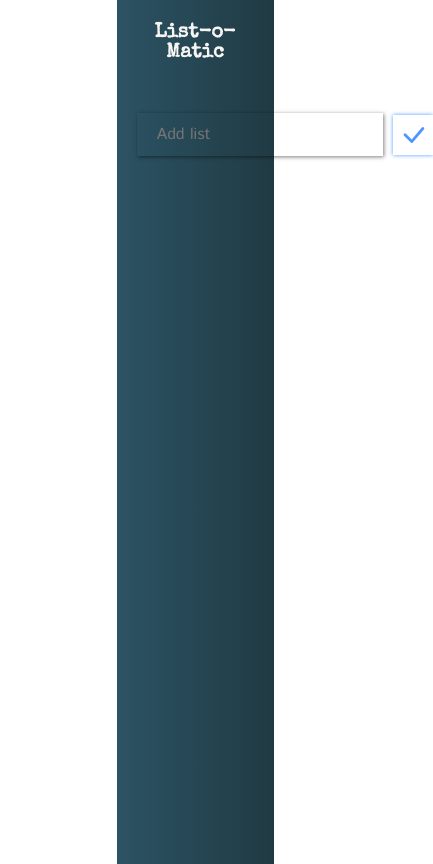
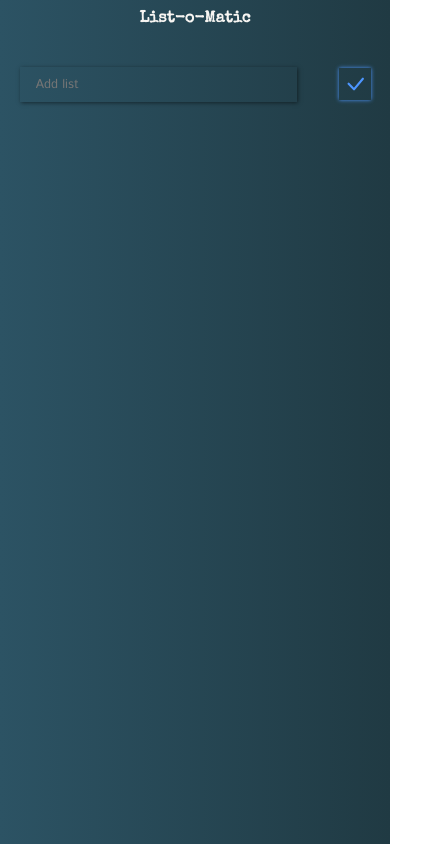
Before and after one commit to SecretStrawberry/list-o-matic-v3, a React (Create React App) app: page / in a window 390 px wide. Shown: the whole page, 433 px wide, since content can reach past the window. Built offline with nearby package versions, Linux system fonts and the light colour scheme.

Commit message:
responsvie for devices smaller then 700px

```diff
--- a/src/App.css
+++ b/src/App.css
@@ -1,3 +1,9 @@
 html {
   font-size: 62.5%; /* 1rem = 10px: 10px/16px = 62.5% */
 }
+
+@media only screen and (max-width: 1400px) {
+  html {
+    font-size: 50%; /*1rem = 8px: 8px/16px = 50%*/
+  }
+}
--- a/src/list/ListIndexItem.scss
+++ b/src/list/ListIndexItem.scss
@@ -11,6 +11,9 @@
   animation-duration: 0.2s;
   animation-fill-mode: forwards;
   animation-timing-function: ease-in;
+  @media only screen and (max-width: 700px) {
+    width: 90%;
+  }
 }
 
 .list-item-container {
--- a/src/list/ListsIndex.scss
+++ b/src/list/ListsIndex.scss
@@ -4,14 +4,16 @@
 .list-wrapper {
   display: flex;
   flex-direction: column;
+  align-items: center;
 
   min-height: 100vh;
   width: 30%;
-  margin: 0 auto;
 
   color: $white;
 
   & > h1 {
+    width: 90%;
+
     text-align: center;
     font-family: "Special Elite", cursive;
     margin-bottom: 5rem;
@@ -20,4 +22,9 @@
   background-image: linear-gradient(to right, $greyBlue, $greyGreenDark);
 
   padding: 1rem 2rem;
+
+  @media only screen and (max-width: 700px) {
+    width: 100%;
+    padding: 0;
+  }
 }
--- a/src/list/NewListForm.scss
+++ b/src/list/NewListForm.scss
@@ -10,6 +10,10 @@
   width: fit-content;
 
   margin-bottom: 4rem;
+
+  @media only screen and (max-width: 700px) {
+    width: 90%;
+  }
 }
 
 .new-list-input {
@@ -27,6 +31,10 @@
   &:focus {
     outline: none;
   }
+
+  @media only screen and (max-width: 700px) {
+    width: 70%;
+  }
 }
 
 .new-list-button {
```
